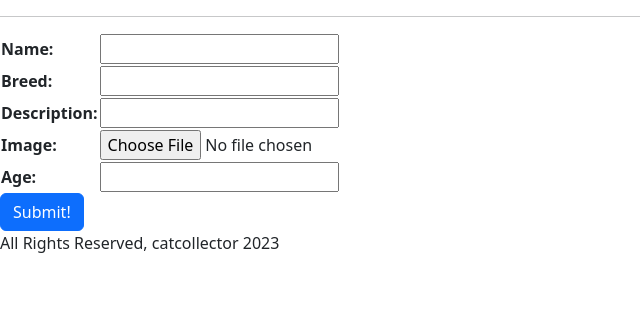
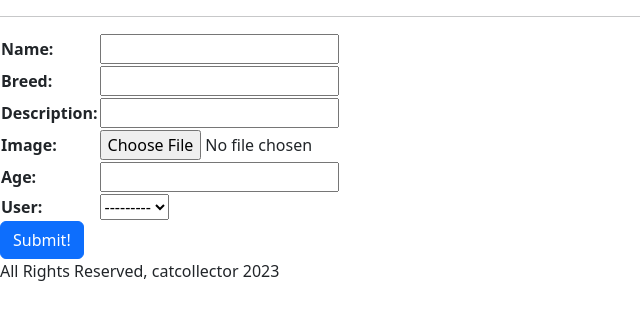
Before and after one commit to OhziiiLov3/catcollector, a Django app: page /cats/create/ in a window 1280 px wide. Shown: the part 82-402 px from the top of the page, without its empty margins (0-640 px from the left). Run offline with Django 4.2, Linux system fonts and the light colour scheme.

Commit message:
feat:user model, ad profile page

```diff
--- a/main_app/models.py
+++ b/main_app/models.py
@@ -1,4 +1,5 @@
 from django.db import models
+from django.contrib.auth.models import User
 
 
 # Create your models here.
@@ -9,6 +10,6 @@
     description = models.CharField(max_length=250)
     image = models.ImageField(null=True, blank=True)
     age = models.IntegerField()
-
+    user = models.ForeignKey(User, on_delete=models.CASCADE)
     def __str__(self):
         return self.name
--- a/main_app/templates/cats/index.html
+++ b/main_app/templates/cats/index.html
@@ -15,6 +15,9 @@
                     <p class="card-text"> Breed: {{ cat.breed }}</p>
                     <p class="card-text"> Age: {{ cat.age }}</p>
                     <a href="/cats/{{cat.id }}/" class="btn btn-primary">See Cat!</a>
+                    <h1>Adopted by:
+                        <a href="/user/{{cat.user.username}}">{{cat.user.username}}</a>
+                    </h1>
                 </div>
             </div>
             {% endfor %}
--- a/main_app/urls.py
+++ b/main_app/urls.py
@@ -12,4 +12,5 @@
     path('cats/create/', views.CatCreate.as_view(), name='cats_create'),
     path('cats/<int:pk>/update/', views.CatUpdate.as_view(), name='cats_update'),
     path('cats/<int:pk>/delete/', views.CatDelete.as_view(), name='cats_delete'),
+    path('user/<username>/', views.profile, name='profile'),
 ]
--- a/main_app/views.py
+++ b/main_app/views.py
@@ -6,12 +6,19 @@
 # add these lines to the imports at the top
 from django.views.generic.edit import CreateView, UpdateView, DeleteView
 from django.http import HttpResponseRedirect
+from django.contrib.auth.models import User
 
 
 class CatCreate(CreateView):
   model = Cat
   fields = '__all__'
   success_url = '/cats'
+
+  def form_valid(self, form):
+    self.object = form.save(commit=False)
+    self.object.user = self.request.user
+    self.object.save()
+    return HttpResponseRedirect('/cats')
 
 
 class CatUpdate(UpdateView):
@@ -68,3 +75,8 @@
 def cats_show(request, cat_id):
     cat = Cat.objects.get(id=cat_id)
     return render(request,'cats/show.html',{'cat':cat})
+
+def profile(request, username):
+  user = User.objects.get(username=username)
+  cats = Cat.objects.filter(user=user)
+  return render(request, 'profile.html', {'username':username, 'cats':cats})
```
Also changed, not shown: main_app/templates/profile.html (added, +15 -0 lines), main_app/migrations/0003_cat_user.py (added), static/images/garfield_lW7pSTv.png (added).
